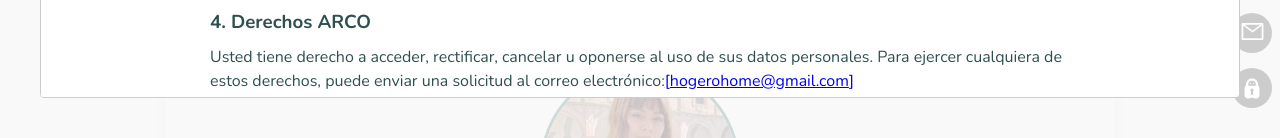
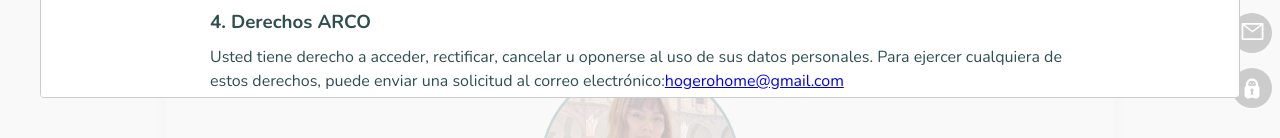
Before and after one commit to hogero/hogero, a Next.js app: page / in a window 1280 px wide. Both pictures are taken after a click on the element 1252 px from the left and 750 px from the top of the page. Shown: the part 662-800 px from the top of the page. Built offline with nearby package versions, Linux system fonts and the light colour scheme.

Commit message:
og:image

```diff
--- a/src/app/components/AvisoPrivacidad.tsx
+++ b/src/app/components/AvisoPrivacidad.tsx
@@ -71,7 +71,7 @@ export default function AvisoPrivacidad() {
                         Usted tiene derecho a acceder, rectificar, cancelar u oponerse al
                         uso de sus datos personales. Para ejercer cualquiera de estos
                         derechos, puede enviar una solicitud al correo electrónico:
-                        <a href={`mailto:[${emailHogero}]`}>[{emailHogero}]</a>
+                        <a href={`mailto:[${emailHogero}]`}>{emailHogero}</a>
                     </p>
 
                     <h3>5. Uso de cookies y tecnologías similares</h3>
--- a/src/app/components/Seo.tsx
+++ b/src/app/components/Seo.tsx
@@ -11,7 +11,7 @@ interface LayoutProps {
 const Seo: React.FC<LayoutProps> = ({
   title = "HOGERO",
   description = "HOGERO ofrece servicios gerontológicos a domicilio en manos de Karla Itzel Ramos Romero. Agenda tu cita fácilmente a través de nuestro sitio web.",
-  image = `${URL_GP}/LogoHogeroLT.svg`,
+  image = `${URL_GP}/LogoHogeroLT.png`,
   url = URL_GP,
 }) => {
   return (
```
